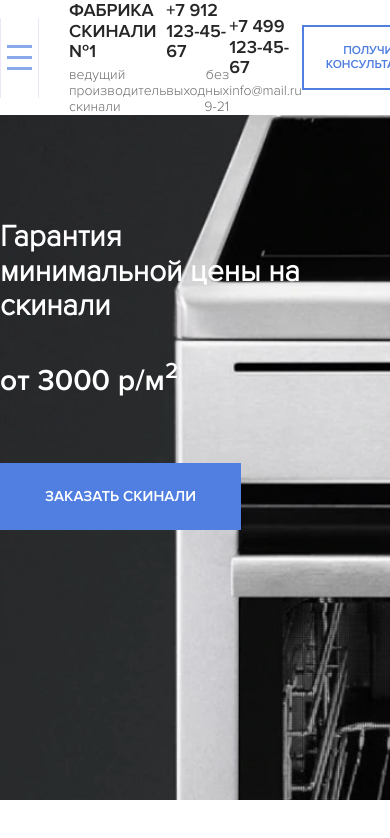
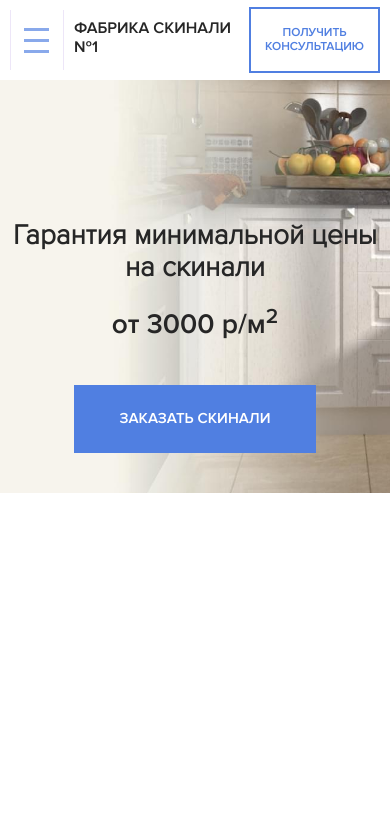
Before and after one commit to haasson/skinali, a plain HTML site: page index.html in a window 390 px wide. Drawn offline with Linux system fonts and the light colour scheme.

Commit message:
Сверстан блок hero с адаптивом

```diff
--- a/sass/_grid.sass
+++ b/sass/_grid.sass
@@ -1,3 +1,4 @@
 .container
    max-width: 1170px
+   width: 95%
    margin: auto
--- a/sass/_interface.sass
+++ b/sass/_interface.sass
@@ -20,3 +20,19 @@ body
    color: #ffffff
    +bold
    text-transform: uppercase
+
+@media (max-width: 1200px)
+   .button-o
+      padding: 17px 5px
+
+@media (max-width: 992px)
+   .button-o
+      width: 20%
+
+@media (max-width: 768px)
+   .button-o
+      width: 40%
+
+@media (max-width: 480px)
+   .button-o
+      max-width: 50%
--- a/sass/sections/_hero.sass
+++ b/sass/sections/_hero.sass
@@ -1,5 +1,5 @@
 .hero
-   background: #1D1F20 url('../img/hero/hero_bg.png') no-repeat center
+   background: #fff url('../img/hero/hero-bg.jpg') no-repeat center
    background-size: cover
    margin-top: 80px
    padding-top: 120px
@@ -8,10 +8,50 @@
       max-width: 300px
       margin-bottom: 40px
       font-size: 30px
-      color: #fff
+      color: $text-color
    &__subtitle
       display: block
       margin-bottom: 65px
-      color: #ffffff
+      color: $text-color
       font-size: 30px
       +bold
+
+@media (max-width: 1200px)
+   .hero
+      padding-top: 80px
+      padding-bottom: 200px
+
+@media (max-width: 992px)
+   .hero
+      padding-top: 60px
+      padding-bottom: 150px
+
+@media (max-width: 768px)
+   .hero
+      padding-top: 40px
+      padding-bottom: 70px
+      &__title
+         max-width: 250px
+         margin-bottom: 25px
+         font-size: 28px
+      &__subtitle
+         margin-bottom: 45px
+         font-size: 28px
+
+@media (max-width: 480px)
+   .hero
+      padding-top: 120px
+      padding-bottom: 40px
+      background-position: -360px 0
+      &__title
+         max-width: 100%
+         margin-bottom: 25px
+         text-align: center
+         font-size: 28px
+      &__subtitle
+         margin-bottom: 45px
+         text-align: center
+         font-size: 28px
+   .button
+      display: block
+      margin: 0 auto
--- a/sass/sections/_navbar.sass
+++ b/sass/sections/_navbar.sass
@@ -29,6 +29,7 @@
          background-color: #89a9eb
    &__main-text
       display: block
+      margin-right: 15px
       margin-bottom: 5px
       font-size: 18px
       text-transform: uppercase
@@ -37,6 +38,7 @@
       +bold
    &__sub-text
       display: block
+      margin-right: 15px
       text-align: right
       font-size: 14px
       color: $subtext-color
@@ -73,3 +75,41 @@
       text-decoration: none
       text-transform: uppercase
       color: #ffffff
+
+@media (max-width: 1200px)
+   .navbar
+      &__logo
+         flex-basis: 250px
+
+@media (max-width: 992px)
+   .navbar
+      &__wrap
+         justify-content: space-between
+      &__logo
+         flex-basis: 200px
+         &_main-text
+            font-size: 16px
+         &_sub-text
+            font-size: 12px
+      &__main-text
+         font-size: 14px
+      &__sub-text
+         font-size: 12px
+      &__menu-button
+         width: 60px
+         height: 60px
+         margin-right: 10px
+
+@media (max-width: 768px)
+   .navbar
+      &__menu-button
+      &__sub-text, &__main-text
+         display: none
+
+@media (max-width: 480px)
+   .navbar
+      &__logo
+         &_main-text
+            font-size: 16px
+         &_sub-text
+            display: none
```
Also changed, not shown: css/style.css, img/hero/hero-bg.jpg (added), img/hero/hero_bg.png (deleted), 1 other file.
